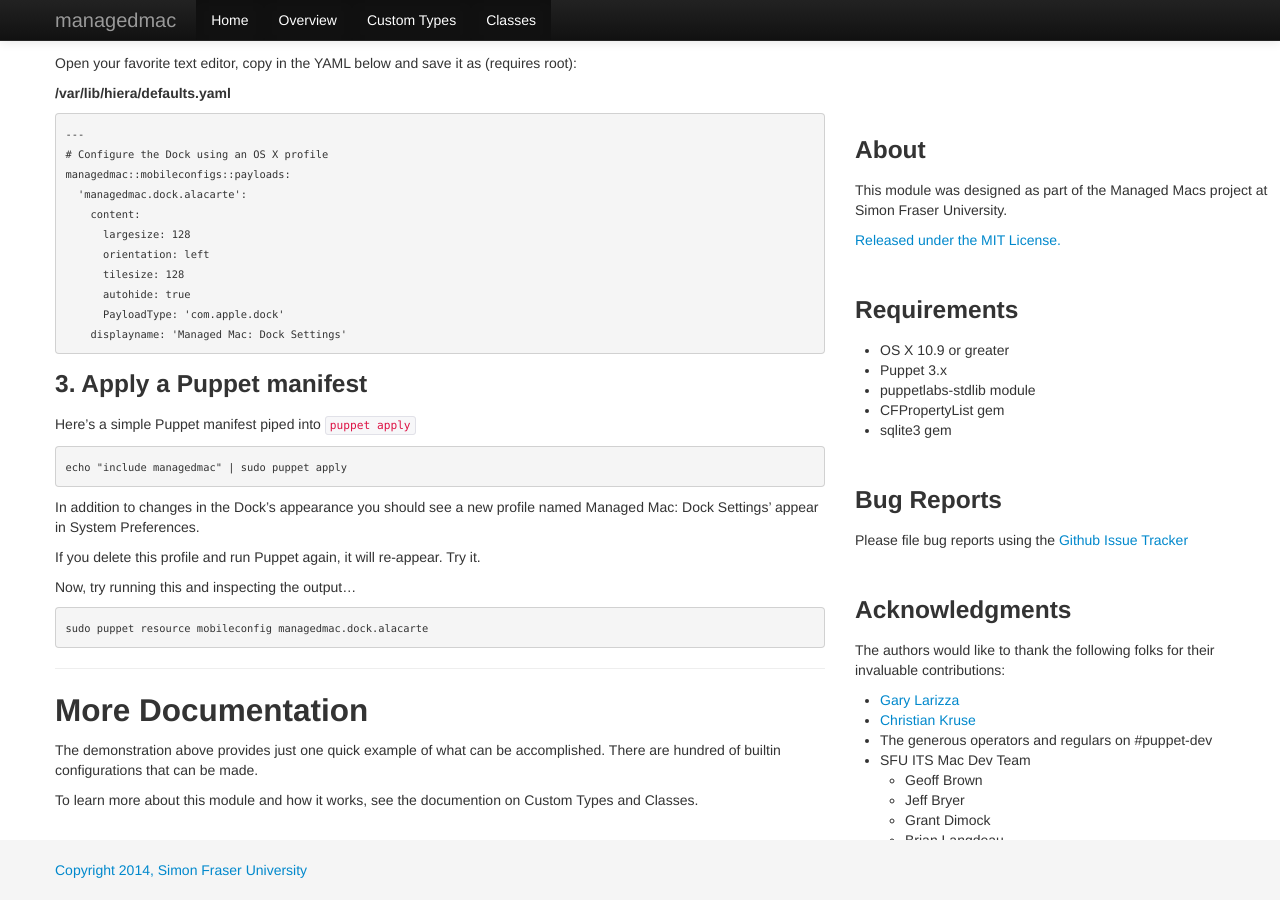
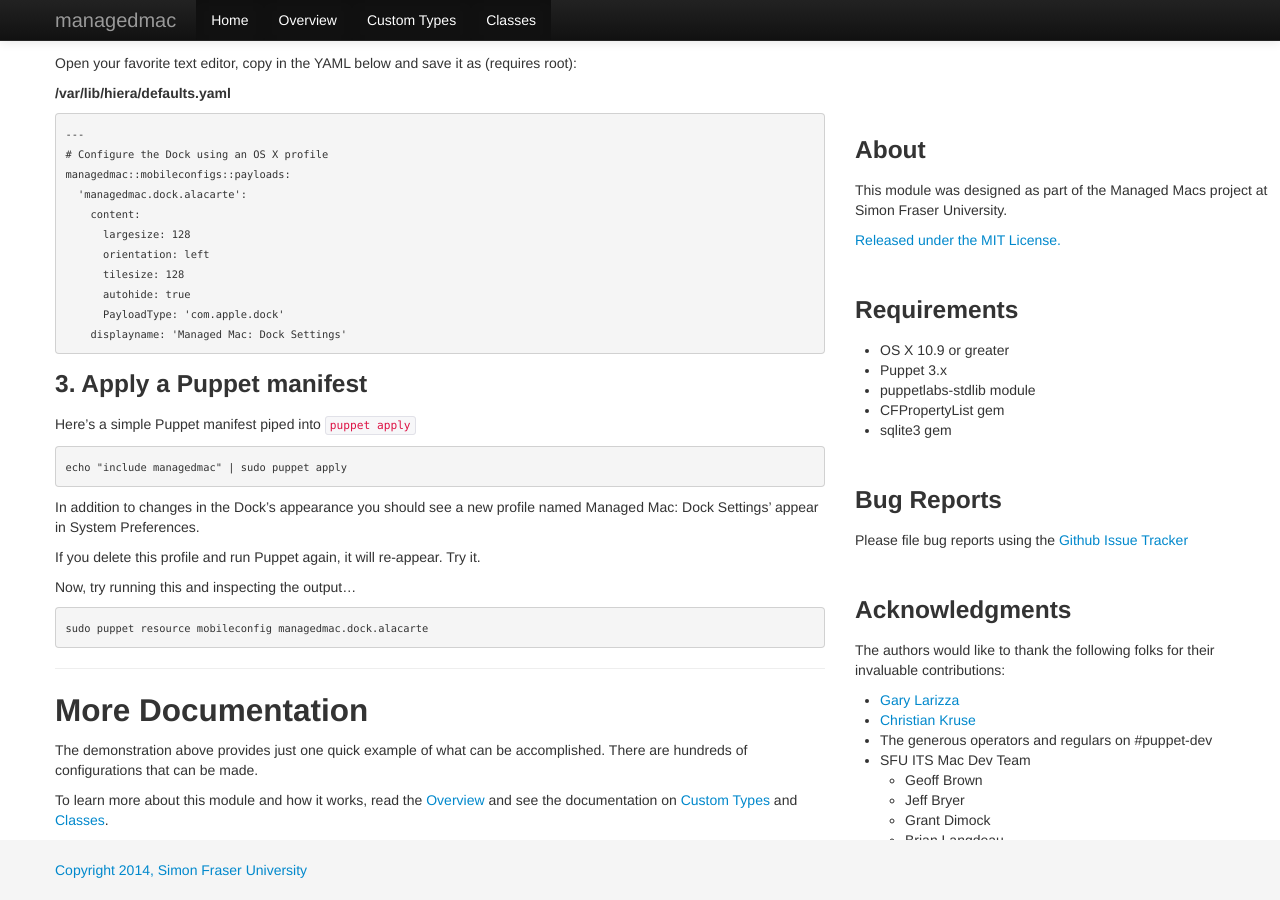
Before and after one commit to dayglojesus/managedmac, a Jekyll site: the page built from index.md, in a window 1280 px wide and 900 px high, scrolled down 731 px. Built offline with Jekyll 4.4.1, drawn with Linux system fonts in a browser that asks for light colours; Markdown is read by kramdown in place of the engine named in the settings.

Commit message:
touch up more doc section

```diff
--- a/index.md
+++ b/index.md
@@ -70,6 +70,6 @@ Now, try running this and inspecting the output...
 ---
 ## More Documentation
 
-The demonstration above provides just one quick example of what can be accomplished. There are hundred of builtin configurations that can be made.
+The demonstration above provides just one quick example of what can be accomplished. There are hundreds of configurations that can be made.
 
-To learn more about this module and how it works, see the documention on Custom Types and Classes.
+To learn more about this module and how it works, read the [Overview](/overview) and see the documentation on [Custom Types](/types) and [Classes](/classes).
```
